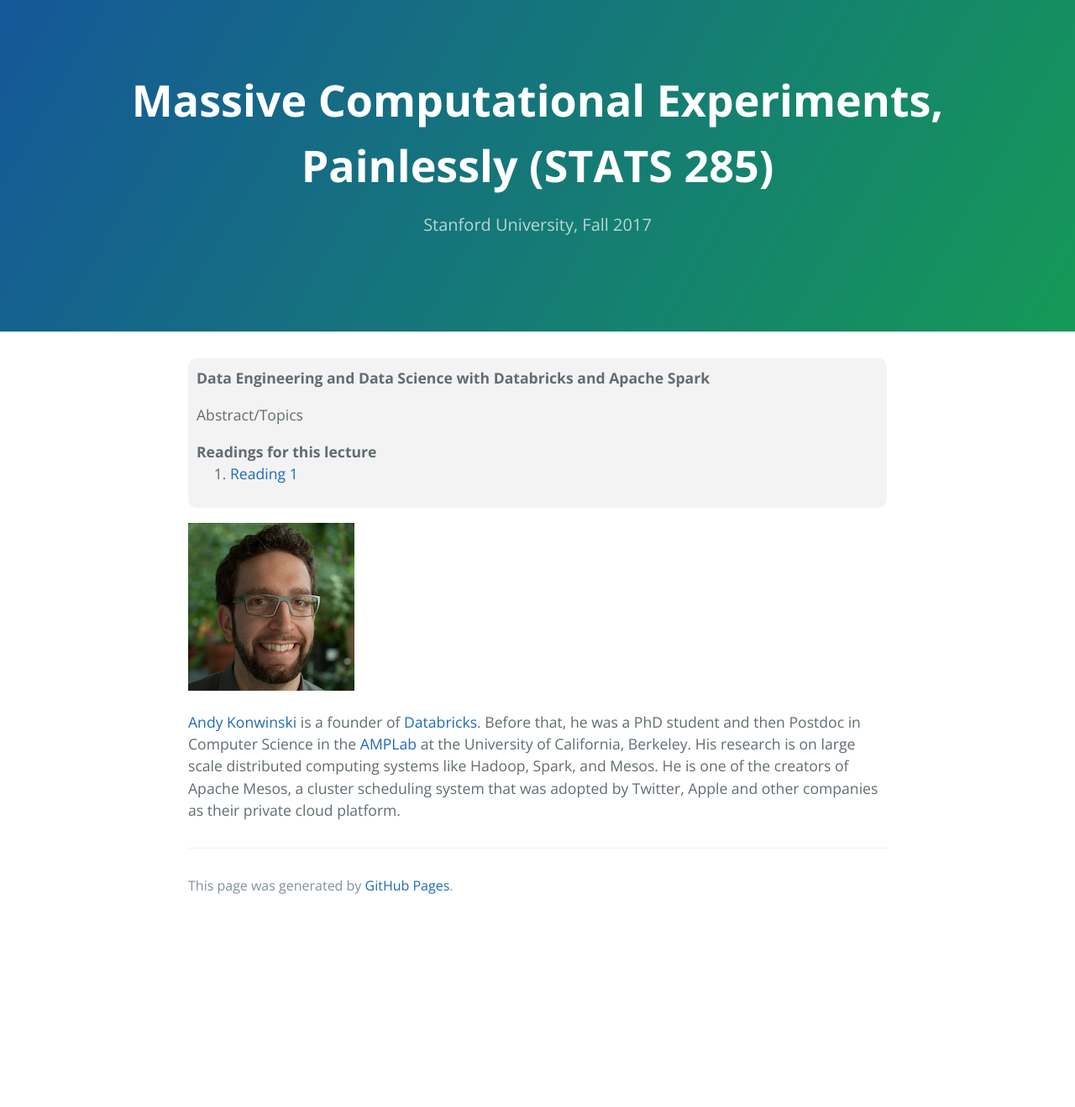
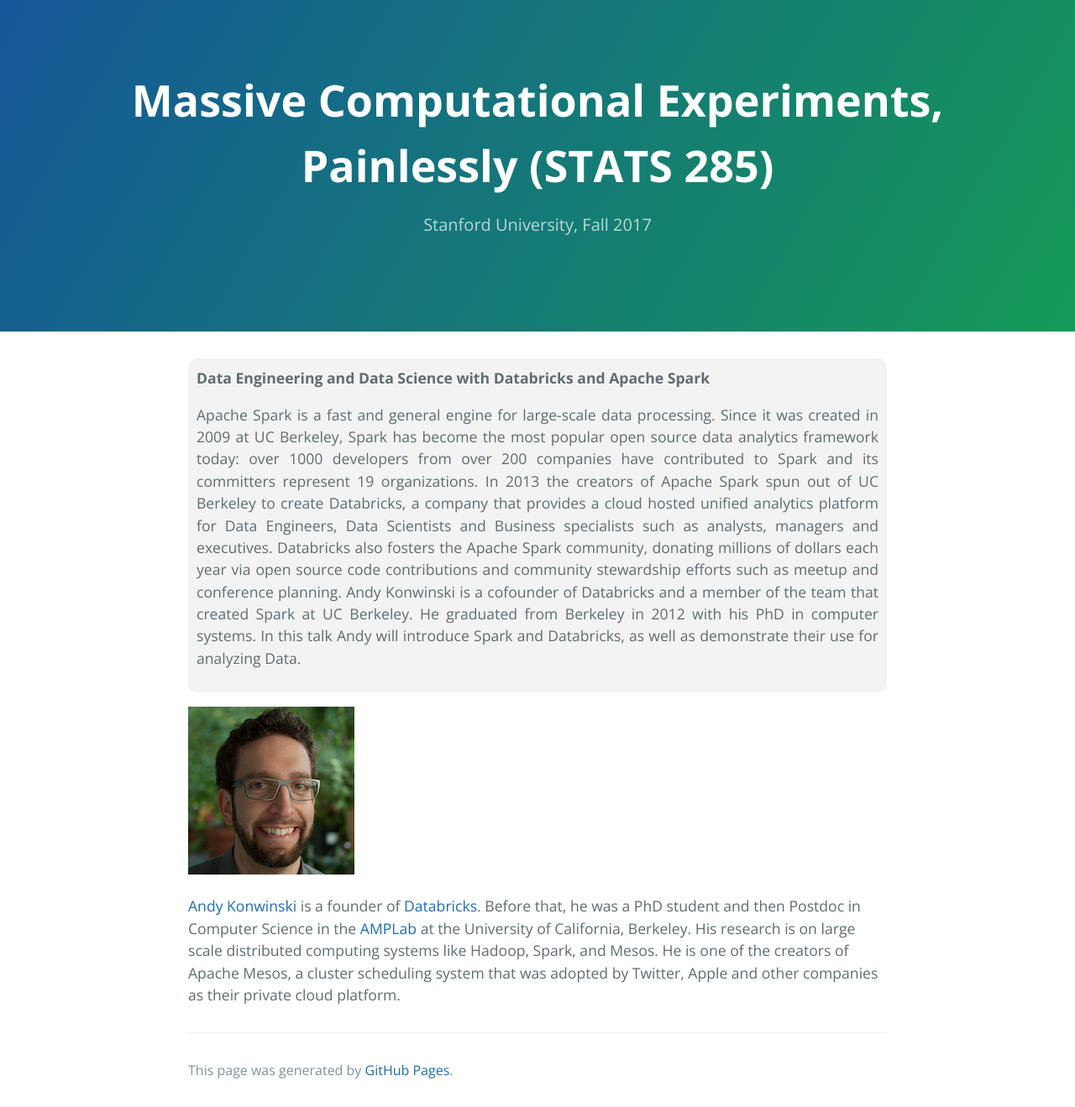
Before and after one commit to stats285/stats285.github.io, a Jekyll site: the page built from konwinski_lecture.md, in a window 1280 px wide. Shown: the whole page at 84% size. Built offline with Jekyll 4.4.1, drawn with Linux system fonts in a browser that asks for light colours; our own code applies the rules of GitHub Pages for plain Markdown files; the repository's description, which GitHub fills in, is left out; before the commit the page ends 1099 px from its top, so only the background shows below that.

Commit message:
Konwinski abstract added

```diff
--- a/konwinski_lecture.md
+++ b/konwinski_lecture.md
@@ -1,13 +1,26 @@
 <div class="abstract">
 
 <strong>Data Engineering and Data Science with Databricks and Apache Spark</strong>
-<p align="justify">Abstract/Topics</p>
-<strong>Readings for this lecture</strong>
-<ol>
-<li>
-<a href=""> Reading 1 </a>
-</li>
-</ol>
+<p align="justify">Apache Spark is a fast and general engine for large-scale data
+processing. Since it was created in 2009 at UC Berkeley, Spark has
+become the most popular open source data analytics framework today:
+over 1000 developers from over 200 companies have contributed to Spark
+and its committers represent 19 organizations.
+
+In 2013 the creators of Apache Spark spun out of UC Berkeley to create
+Databricks, a company that  provides a cloud hosted unified analytics
+platform for Data Engineers, Data Scientists and Business specialists
+such as analysts, managers and executives. Databricks also fosters the
+Apache Spark community, donating millions of dollars each year via
+open source code contributions and community stewardship efforts such
+as meetup and conference planning.
+
+Andy Konwinski is a cofounder of Databricks and a member of the team
+that created Spark at UC Berkeley. He graduated from Berkeley in 2012
+with his PhD in computer systems. In this talk Andy will introduce
+Spark and Databricks, as well as demonstrate their use for analyzing
+Data.</p>
+
 </div>
 
 ![Andy Konwinski](/assets/img/Andy_konwinski.png)
```
